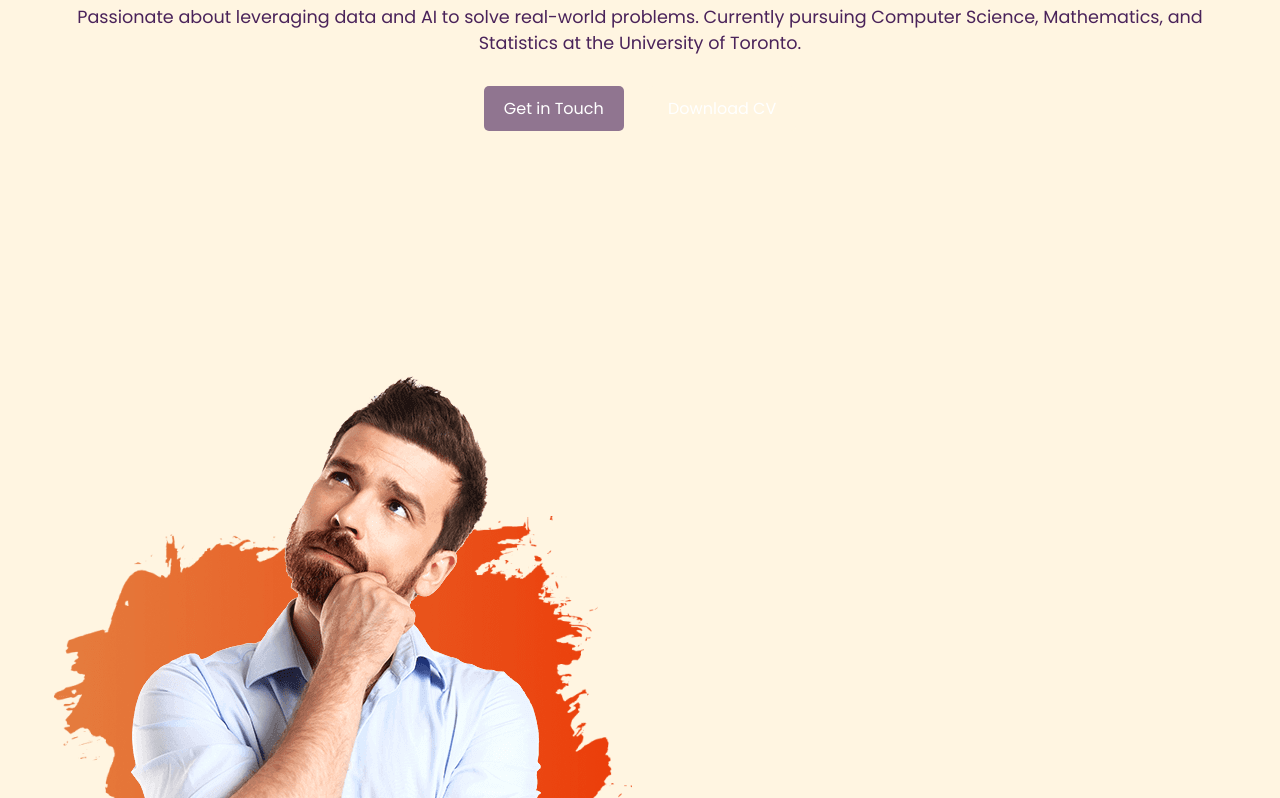
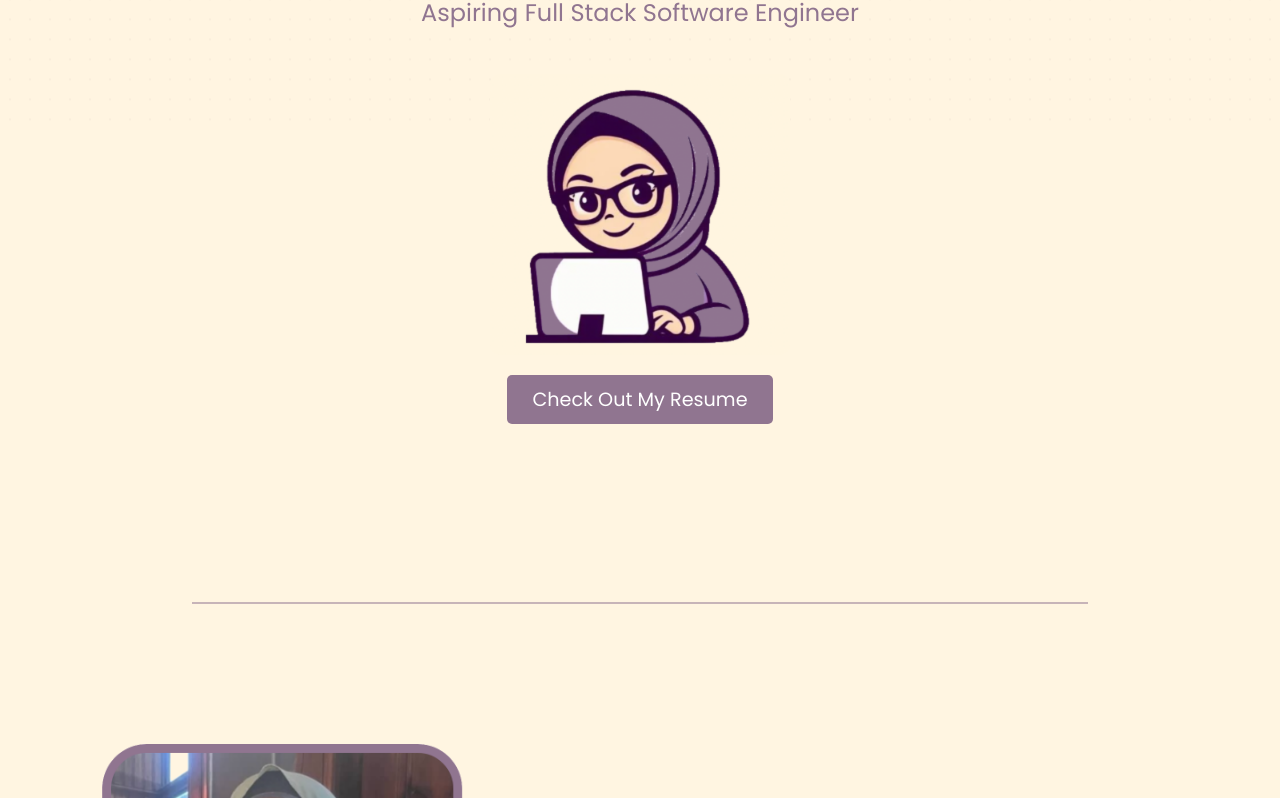
Before and after one commit to alishbamateen/alishbamateen.github.io, a plain HTML site: page index.html in a window 1280 px wide. Shown: the part 339-1137 px from the top of the page. Drawn offline with nearby package versions, Linux system fonts and the light colour scheme.

Commit message:
almost done working on home page

```diff
--- a/assets/css/style.css
+++ b/assets/css/style.css
@@ -2,6 +2,7 @@
 
 :root {
     --primary-color: #907590; /* Light Purple */
+    --primary-color-rgb: 144, 117, 144; /* RGB values for --primary-color */
     --secondary-color: #FFF5E1; /* Cream */
     --text-color: #4A235A; /* Deep Purple for contrast */
     --header-color: #907590;
@@ -42,7 +43,6 @@ button:hover {
     margin: auto;
     padding: 20px;
 }
-
 
 /*-----------------------------------*\
  * #HEADER
@@ -109,13 +109,20 @@ button:hover {
 }
 
 .navbar-link {
-  color: var(--secondary-color);
+  color: var(--primary-color);
+  background-color: var(--secondary-color);
   font-family: var(--font-primary);
   font-size: 1.2rem;
-  padding: 10px;
-  position: relative;
+  padding: 8px 20px; /* Adjust padding for size */
+  clip-path: polygon(10% 0%, 90% 0%, 100% 50%, 90% 100%, 10% 100%, 0% 50%); /* Angled corners */
+  text-decoration: none;
+  display: inline-block;
   transition: var(--transition-speed);
-  text-decoration: none;  /* Remove underline */
+}
+
+.navbar-link:hover {
+  background-color: var(--primary-color);
+  color: var(--secondary-color);
 }
 
 .navbar-actions {
@@ -124,7 +131,6 @@ button:hover {
   gap: 15px;
   margin-left: auto;
 }
-
 
 .navbar-actions option {
   background: var(--bg-primary);
@@ -154,48 +160,63 @@ button:hover {
   box-shadow: inset 20px -20px var(--secondary-color);
 }
 
-
 /* Hero Section */
 .hero {
-  padding: 120px 0;
-  text-align: center;
+  padding: 120px 0; /* Increased padding to center content vertically */
   background: var(--bg-primary);
+  text-align: center; /* Center text horizontally */
+  display: flex;
+  justify-content: center; /* Center content horizontally */
+  align-items: center; /* Center content vertically */
+  min-height: 50vh; /* Ensure section takes full viewport height */
+}
+
+.hero .container {
+  position: relative;
+  z-index: 2; /* Ensure content is above background elements */
 }
 
 .hero-title {
-  font-size: 3rem;
+  font-size: 7rem; /* Bigger font size for name */
   font-weight: 700;
   color: var(--primary-color);
+  margin: 0; /* Remove default margin */
+  margin-top: 50px; /* Add top margin only */
+  line-height: 1.2; /* Adjust line height for better spacing */
   animation: fadeIn 1.5s ease-in-out;
 }
 
 .hero-subtitle {
   font-size: 1.5rem;
   margin-top: 10px;
-  color: var(--secondary-color);
+  color: var(--primary-color);
   animation: fadeIn 2s ease-in-out;
 }
 
-.hero-text {
-  margin-top: 20px;
-  font-size: 1.1rem;
-  color: var(--text-secondary);
+.hero-image {
+  margin-top: 20px; /* Space below the subtitle */
+  max-width: 300px; /* Adjust image size */
+  height: auto; /* Maintain aspect ratio */
+  border-radius: 10px; /* Optional: Add rounded corners */
   animation: fadeIn 2.5s ease-in-out;
 }
 
-.btn-group {
-  margin-top: 30px;
-  animation: fadeIn 3s ease-in-out;
+.btn {
+  padding: 10px 25px; /* Adjust button padding */
+  border-radius: 5px;
+  font-size: 1.2rem; /* Slightly bigger button text */
+  text-decoration: none;
+  display: inline-block;
+  transition: var(--transition-speed);
+  margin-top: 20px; /* Space below the image */
 }
 
-.btn {
-  padding: 10px 20px;
-  border-radius: 5px;
-  font-size: 1rem;
-  text-decoration: none;
-  display: inline-block;
-  margin: 0 10px;
-  transition: var(--transition-speed);
+/* Container for image and button */
+.hero-image-button-container {
+  display: flex;
+  flex-direction: column; /* Stack image and button vertically */
+  align-items: center; /* Center items horizontally */
+  margin-top: 20px; /* Space below the subtitle */
 }
 
 .btn-primary {
@@ -205,15 +226,49 @@ button:hover {
 
 .btn-primary:hover {
   background-color: var(--secondary-color);
+  color: var(--primary-color)
 }
 
-.btn-secondary {
-  background-color: var(--secondary-color);
-  color: white;
+/* Background Design Elements */
+.hero::before {
+  content: '';
+  position: absolute;
+  top: 0;
+  left: 0;
+  width: 100%;
+  height: 100%;
+  background: radial-gradient(circle, rgba(var(--primary-color-rgb), 0.1) 10%, transparent 10.01%);
+  background-size: 20px 20px;
+  z-index: 1;
+  opacity: 0.5;
+  animation: moveBackground 10s linear infinite;
 }
 
-.btn-secondary:hover {
-  background-color: var(--primary-color);
+@keyframes moveBackground {
+  from {
+    transform: translateY(0);
+  }
+  to {
+    transform: translateY(-100%);
+  }
+}
+/* Horizontal line styling */
+.section-divider {
+  position: relative; /* Required for the pseudo-element */
+  margin-bottom: 40px; /* Space below the line */
+  padding-bottom: 40px; /* Space above the line */
+}
+
+.section-divider::after {
+  content: '';
+  display: block;
+  width: 70%; /* Line width (70% of the container) */
+  height: 2px; /* Line thickness */
+  background-color: rgba(var(--primary-color-rgb), 0.5); /* Lighter and semi-transparent */
+  position: absolute;
+  bottom: 0;
+  left: 50%;
+  transform: translateX(-50%); /* Center the line horizontally */
 }
 
 /* About Section */
@@ -222,16 +277,28 @@ button:hover {
   background-color: var(--bg-secondary);
 }
 
-.about-banner img {
-  max-width: 100%;
-  height: auto;
+.about .container {
+  display: flex; /* Use Flexbox for layout */
+  align-items: center; /* Vertically center the content */
+  gap: 20px; /* Reduce the gap between image and text */
+}
+
+.about-me {
+  flex: 0 0 40%; /* Set the image container to 40% width */
+  max-width: 40%; /* Ensure the image container doesn't exceed 40% */
+}
+
+.about-me img {
+  max-width: 100%; /* Image takes up 100% of its container */
+  height: auto; /* Maintain aspect ratio */
   border-radius: 8px;
   animation: fadeIn 1.5s ease-in-out;
 }
 
 .about-content {
-  text-align: center;
-  margin-top: 40px;
+  flex: 1; /* Allow the text to take up remaining space */
+  text-align: left; /* Align text to the left */
+  padding-left: 20px; /* Add some padding to shift text closer to the image */
 }
 
 .section-title {
@@ -257,7 +324,6 @@ button:hover {
   font-size: 1.1rem;
   margin-bottom: 10px;
 }
-
 /* Skills Section */
 .skills {
   padding: 80px 0;
--- a/index.html
+++ b/index.html
@@ -46,34 +46,40 @@
           <li><a href="#contact" class="navbar-link">Contact</a></li>
         </ul>
       </nav>
-
     </div>
   </header>
 
   <!-- Main Content -->
   <main>
   <!-- Hero Section -->
+  <div class="section-divider">
     <section class="hero" id="home">
       <div class="container">
-        <div class="hero-content">
-          <h1 class="hero-title">Hi, I'm Alishba Mateen</h1>
-          <p class="hero-subtitle">Aspiring Data Scientist & AI Enthusiast</p>
-          <p class="hero-text">
-            Passionate about leveraging data and AI to solve real-world problems. Currently pursuing Computer Science, Mathematics, and Statistics at the University of Toronto.
-          </p>
-          <div class="btn-group">
-            <a href="#contact" class="btn btn-primary">Get in Touch</a>
-            <a href="#" class="btn btn-secondary">Download CV</a>
+        <!-- Greeting -->
+        <div class="hero-text">
+          <h1 class="hero-title">ALISHBA MATEEN</h1>
+          <p class="hero-subtitle">Aspiring Full Stack Software Engineer</p>
         </div>
-        </div>
+
+        <!-- Image and Button Container -->
+        <div class="hero-image-button-container">
+          <!-- Image -->
+          <img src="./assets/images/hero-image.png" alt="Alishba Mateen" class="hero-image">
+
+
+        <!-- Resume Button -->
+        <a href="#" class="btn btn-primary">Check Out My Resume</a>
       </div>
     </section>
+  </div>
+
 
     <!-- About Section -->
+    <div class="section-divider">
       <section class="about" id="about">
         <div class="container">
-        <div class="about-banner">
-          <img src="./assets/images/about-banner.png" alt="Alishba Mateen" class="w-100">
+          <div class="about-me">
+            <img src="./assets/images/about-me.png" alt="Alishba Mateen" class="w-100">
           </div>
 
           <div class="about-content">
@@ -89,8 +95,10 @@
           </div>
         </div>
       </section>
+    </div>
 
     <!-- Skills Section -->
+    <div class="section-divider">
       <section class="skills" id="skills">
         <div class="container">
           <h2 class="section-title">Technical Skills</h2>
@@ -122,8 +130,10 @@
           </div>
         </div>
       </section>
+    </div>
 
     <!-- Projects Section -->
+    <div class="section-divider">
       <section class="projects" id="projects">
         <div class="container">
           <h2 class="section-title">Projects</h2>
@@ -143,6 +153,7 @@
           </div>
         </div>
       </section>
+    </div>
 
     <!-- Contact Section -->
     <section class="contact" id="contact">
```
Also changed, not shown: assets/images/about-me.png (added), assets/images/github.png (added), assets/images/hero-image.png (added), assets/images/linkedin.png (added). Lines whose indentation alone changed are shown as unchanged.
